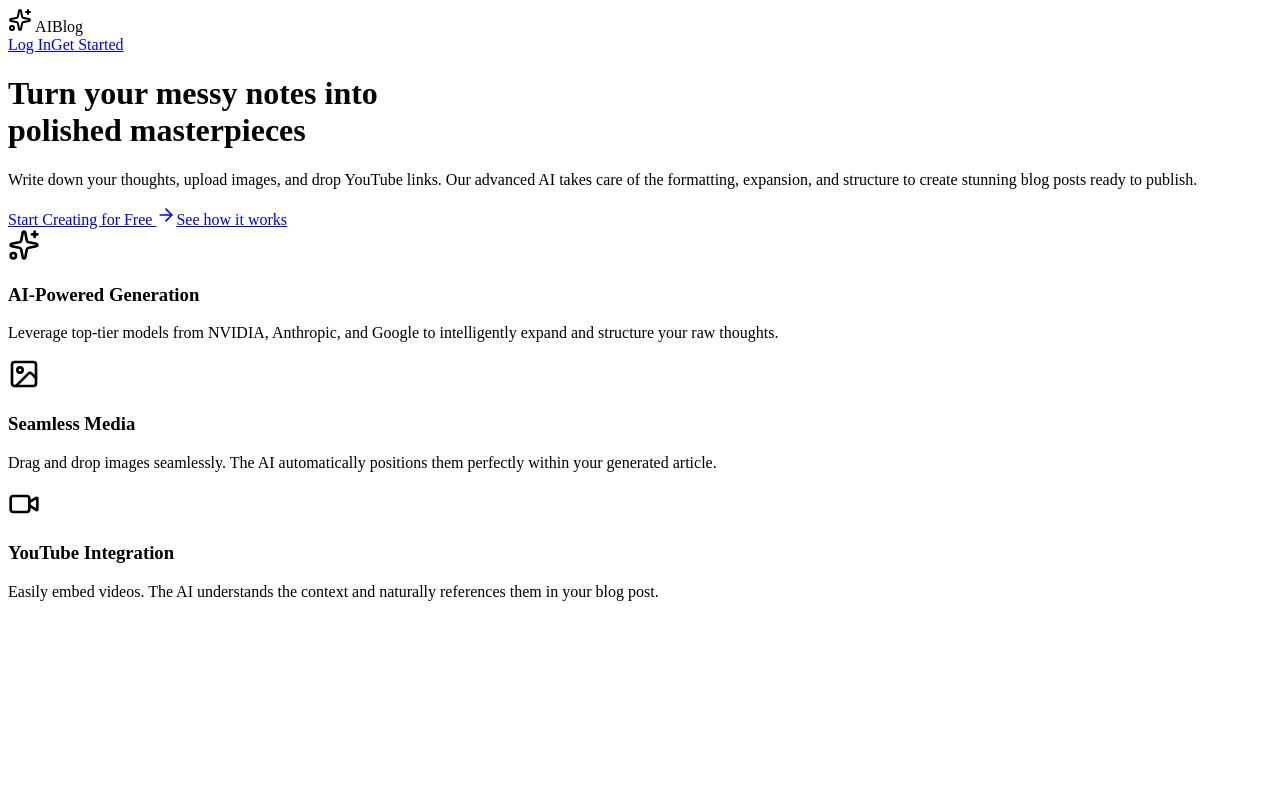
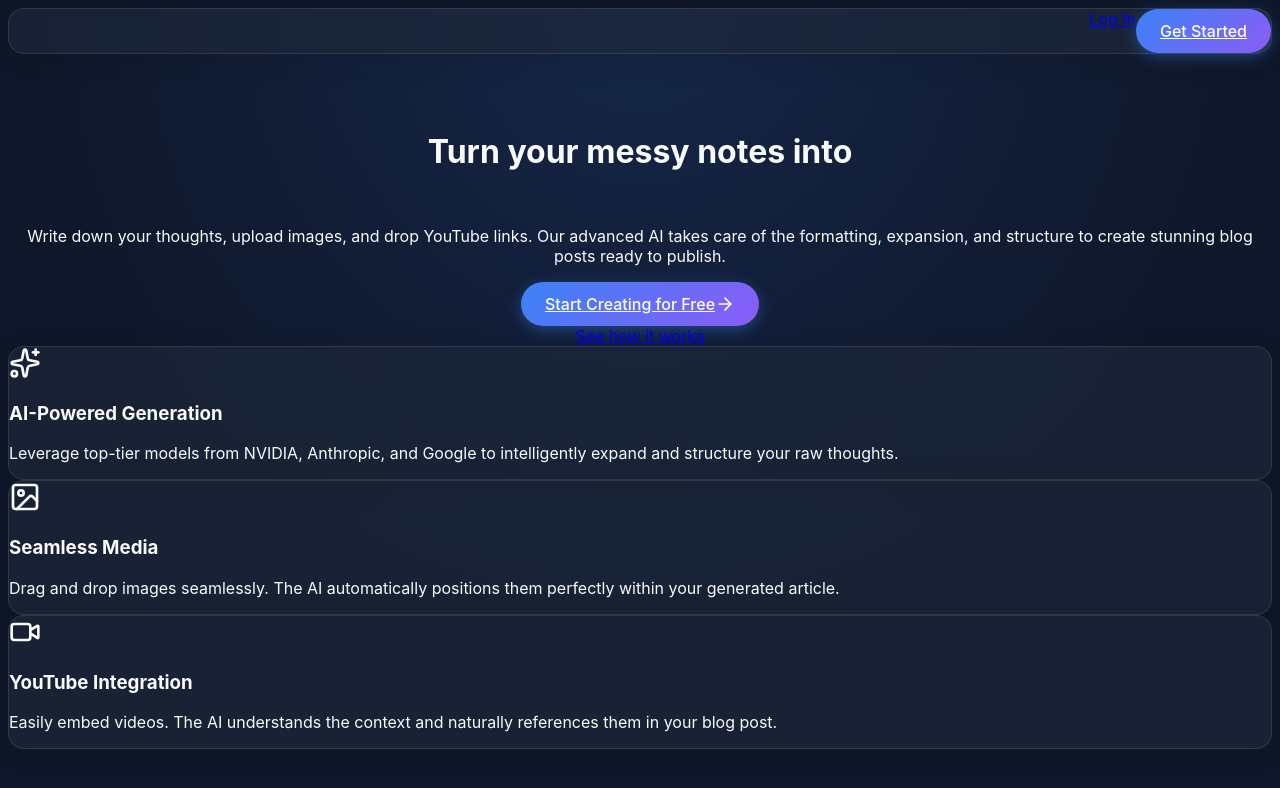
Before and after one commit to kprsnt2/aiblog, a Next.js app: page / in a window 1280 px wide. Shown: the top 788 px of the page. Built offline with nearby package versions, Linux system fonts and the light colour scheme.

Commit message:
Fix UI: Restore missing root layout and import global CSS

```diff
--- /dev/null
+++ b/app/layout.js
@@ -0,0 +1,16 @@
+import './globals.css';
+
+export const metadata = {
+    title: 'AIBlog | Next-Gen AI Blogging Platform',
+    description: 'Turn your notes into polished, engaging blog posts in seconds.',
+};
+
+export default function RootLayout({ children }) {
+    return (
+        <html lang="en">
+            <body className="antialiased">
+                {children}
+            </body>
+        </html>
+    );
+}
```
